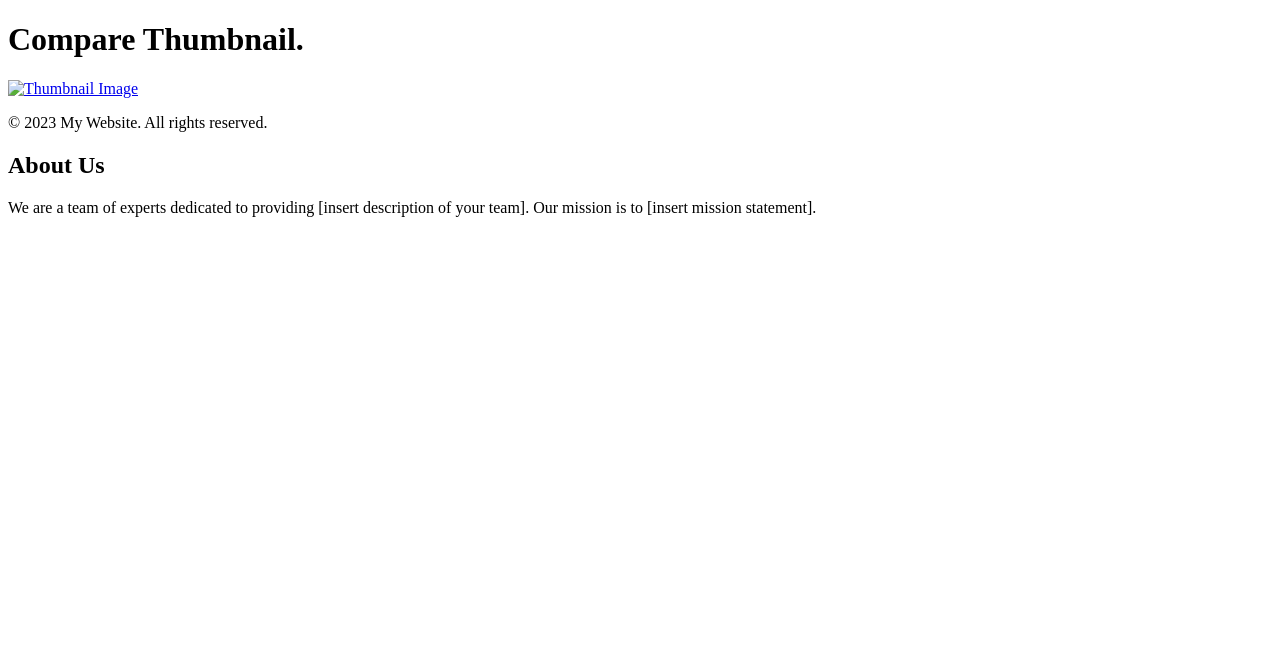
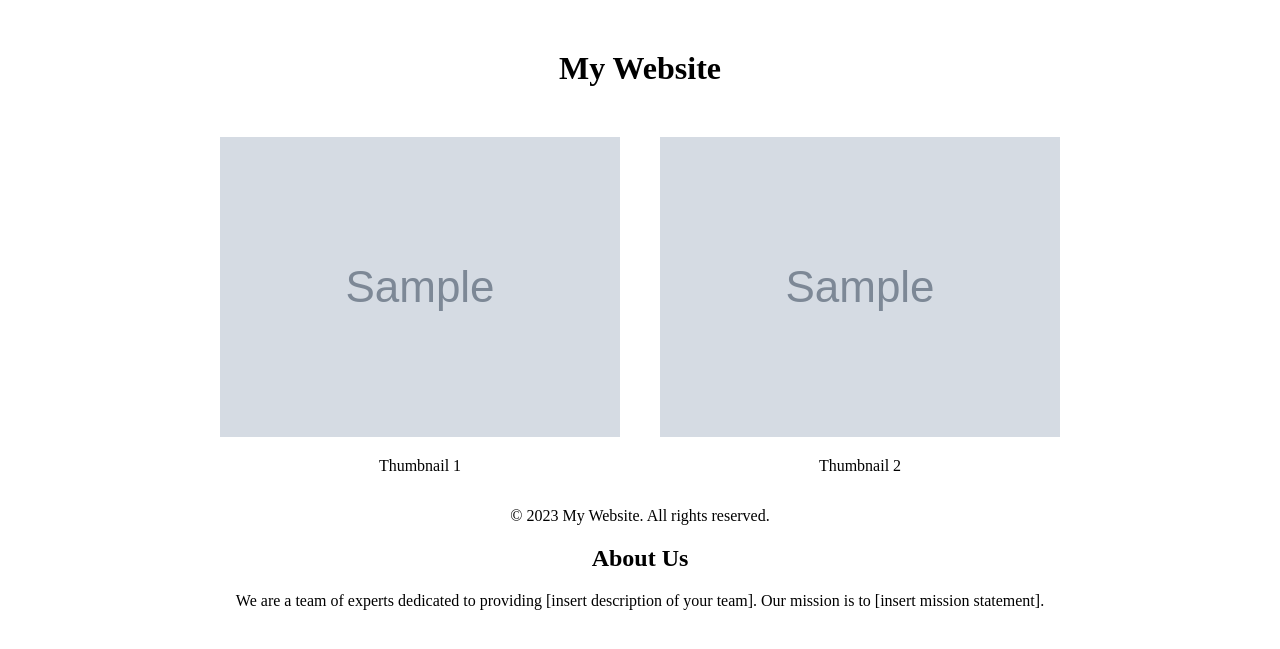
Before and after one commit to swayve/YoutubePollWeb, a Django app: template YoutubePollWeb/templates/index.html in a window 1280 px wide. Shown: the top 649 px of the page. Run offline with Django 4.2, Linux system fonts and the light colour scheme; the template is opened without the code that fills it: most values are stand-ins (such as "Sample title", 1, 10 or a date in 2020); grey boxes marked "Sample" are stand-in pictures.

Commit message:
initial commit

```diff
--- a/YoutubePollWeb/templates/index.html
+++ b/YoutubePollWeb/templates/index.html
@@ -2,23 +2,61 @@
 <html lang="en">
 <head>
     <meta charset="UTF-8">
-    <title>Youtube Thumbnail compare.</title>
+    <title>My Website</title>
     <style>
-        /* Your CSS styles here */
+        body {
+            text-align: center;
+        }
+
+        #title {
+            margin-top: 50px;
+        }
+
+        #thumbnails {
+            display: flex;
+            justify-content: center;
+            align-items: center;
+            margin-top: 50px;
+        }
+
+        .thumbnail {
+            margin: 0 20px;
+            cursor: pointer;
+        }
+
+        #comparison {
+            margin-top: 50px;
+        }
+
+        .hidden {
+            display: none;
+        }
     </style>
 </head>
 <body>
     <header>
-        <h1 id="title">Compare Thumbnail.</h1>
+        <h1 id="title">My Website</h1>
     </header>
     <main>
         <div id="thumbnails">
-            <!-- Thumbnails here -->
+            <div class="thumbnail" onclick="thumbnailClicked(1)">
+                <img src="{{ thumbnail_url1 }}" alt="Thumbnail 1">
+                <p>Thumbnail 1</p>
+            </div>
+            <div class="thumbnail" onclick="thumbnailClicked(2)">
+                <img src="{{ thumbnail_url2 }}" alt="Thumbnail 2">
+                <p>Thumbnail 2</p>
+            </div>
         </div>
     </main>
-    <a href="#">
-        <img id="thumbnail-image" src="" alt="Thumbnail Image">
-    </a>
+    <div id="comparison" class="hidden">
+        <div class="thumbnail-wrapper" id="chosen-thumbnail">
+            <img id="chosen-thumbnail-image" src="" alt="Chosen Thumbnail">
+        </div>
+        <div id="next-thumbnail-wrapper">
+            <img id="next-thumbnail-image" src="" alt="Next Thumbnail">
+        </div>
+    </div>
     <footer>
         <p>&copy; 2023 My Website. All rights reserved.</p>
         <div id="about">
@@ -28,11 +66,43 @@
     </footer>
 
     <script>
-        // Fetch random video thumbnail URLs from the API
-        function fetchRandomThumbnails() {
-            // Make an AJAX request to your Django view to retrieve the thumbnail URL
-            fetch('/get_random_thumbnail')
+        var selectedThumbnail = null;
+
+        function thumbnailClicked(thumbnailNumber) {
+            // Get the chosen thumbnail element
+            var chosenThumbnail = document.getElementById('chosen-thumbnail');
+            var chosenThumbnailImage = document.getElementById('chosen-thumbnail-image');
+
+            // Set the chosen thumbnail image source
+            if (thumbnailNumber === 1) {
+                chosenThumbnailImage.src = "{{ thumbnail_url1 }}";
+            } else if (thumbnailNumber === 2) {
+                chosenThumbnailImage.src = "{{ thumbnail_url2 }}";
+            }
+
+            // Show the chosen thumbnail
+            chosenThumbnail.style.display = 'block';
+
+            // Hide the other thumbnails
+            var thumbnails = document.getElementById('thumbnails');
+            thumbnails.style.display = 'none';
+
+            // Fetch and show the next thumbnail
+            fetchNewThumbnail();
+        }
+
+        function fetchNewThumbnail() {
+            // Make an AJAX request to your Django view to retrieve a new thumbnail URL
+            fetch('/fetch_new_thumbnail')
                 .then(response => response.json())
                 .then(data => {
-                    // Update the thumbnail image source
-                })}
+                    // Update the next thumbnail image source
+                    var nextThumbnailImage = document.getElementById('next-thumbnail-image');
+                    nextThumbnailImage.src = data.thumbnail_url;
+
+                    // Show the comparison section
+                    var comparisonSection = document.getElementById('comparison');
+                    comparisonSection.classList.remove('hidden');
+                });
+        }
+    </script>
--- a/YoutubePollWeb/urls.py
+++ b/YoutubePollWeb/urls.py
@@ -16,14 +16,11 @@ Including another URLconf
 """
 from django.contrib import admin
 from django.urls import path
-from .views import compare_videos
-from . import views
-
-
-
+from .views import compare_videos, index, about, fetch_new_thumbnails
 
 urlpatterns = [
-    path('', views.index, name='index'),
+    path('', index, name='index'),
     path('compare_videos/', compare_videos, name='compare_videos'),
-    path('about/', views.about, name='about'),
+    path('about/', about, name='about'),
+    path('fetch_new_thumbnails/', fetch_new_thumbnails, name='fetch_new_thumbnails'),
 ]
```
Also changed, not shown: YoutubePollWeb/templates/compare.html (+9 -4 lines), YoutubePollWeb/views.py (+30 -28 lines), 1 other file.
